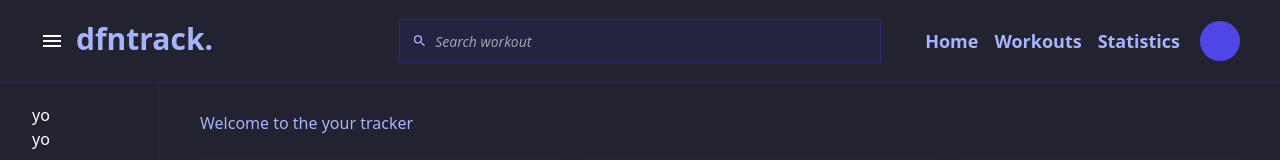
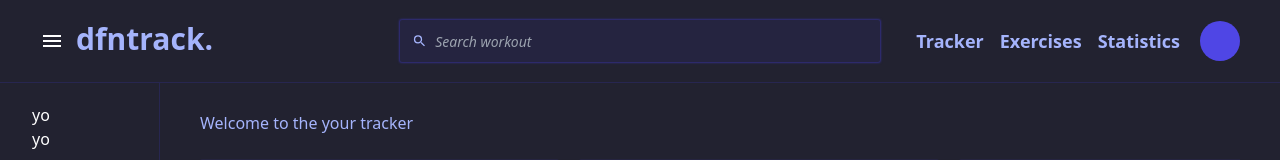
Before and after one commit to kdiffin/diffintrack, a Next.js app in the folder client/: page /track in a window 1280 px wide. Shown: the top 160 px of the page. Built offline with nearby package versions, Linux system fonts and the light colour scheme; no server answers.

Commit message:
changed layout and navbar routes

```diff
--- a/client/src/components/Layout.tsx
+++ b/client/src/components/Layout.tsx
@@ -10,7 +10,7 @@ function Layout({ children }: { children: React.ReactNode }) {
       <div className="flex  flex-1 overflow-hidden ">
         <Sidebar />
         {/* make the child component (page) full height of the screen */}
-        <main className=" dark-scrollbar flex-1 overflow-y-auto  [&>div]:pt-5">
+        <main className=" dark-scrollbar flex-1 overflow-y-auto [&>div]:px-5 [&>div]:pt-5 [&>div]:md:px-10">
           {children}
         </main>
       </div>
--- a/client/src/components/Navbar.tsx
+++ b/client/src/components/Navbar.tsx
@@ -60,9 +60,9 @@ function Navbar() {
 
         <div className="flex flex-[0.3]  items-center justify-end gap-4">
           <div className=" hidden items-center gap-4 lg:flex">
-            <NavbarItem title={"home"} />
-            <NavbarItem title={"workouts"} />
-            <NavbarItem title={"statistics"} />
+            <NavbarItem href="/track" title={"tracker"} />
+            <NavbarItem href="/exercises" title={"exercises"} />
+            <NavbarItem href="/track" title={"statistics"} />
           </div>
 
           <DropdownMenu.Root>
@@ -82,11 +82,11 @@ function Navbar() {
   );
 }
 
-function NavbarItem({ title }: { title: string }) {
+function NavbarItem({ title, href }: { title: string; href: string }) {
   return (
-    <button className="text-lg font-semibold capitalize text-accent">
+    <Link href={href} className="text-lg font-semibold capitalize text-accent">
       {title}
-    </button>
+    </Link>
   );
 }
 
--- a/client/src/pages/track.tsx
+++ b/client/src/pages/track.tsx
@@ -13,7 +13,7 @@ import { FaDiscord, FaGithub, FaInstagram } from "react-icons/fa";
 function home() {
   const { user } = useUser();
   return (
-    <div className="px-5 md:px-10 ">
+    <div>
       <div className="mb-6">
         <div className="mb-2 text-3xl font-bold text-white ">
           <Username />
@@ -24,7 +24,7 @@ function home() {
       {/* ROW 1 */}
 
       <div className="flex flex-col gap-5">
-        <div className=" !no-scrollbar  col-span-12 flex gap-5 overflow-x-auto   ">
+        <div className=" no-scrollbar  col-span-12 flex gap-5 overflow-x-auto   ">
           <ChartContainer
             title="Arms"
             icon={<MdHandshake size={30} className=" text-accent" />}
@@ -252,3 +252,42 @@ const ProgressCircle = ({ radius = 20123123, progress = 500 }) => {
 };
 
 export default withLayout(home);
+
+// unused 3rd row square
+
+// {
+//   /* SOCIALS */
+// }
+// <div className="  flex  flex-1 flex-col bg-primary p-6   ">
+//   <p className="flex items-center gap-2 font-medium  capitalize ">
+//     Where to contact me
+//   </p>
+
+//   <div className="mt-4 flex flex-col  justify-center ">
+//     <div className="flex items-center gap-2  p-[6px]  ">
+//       <FaGithub className=" text-accent" size={22} />{" "}
+//       <p className="    font-medium  ">Github</p>
+//     </div>
+
+//     <div className="my-2 h-[1px] bg-secondary" />
+
+//     <div className=" flex items-center gap-2 p-[6px] ">
+//       <FaDiscord className=" text-accent" size={22} />{" "}
+//       <p className="    font-medium  ">Discord</p>
+//     </div>
+
+//     <div className="my-2 h-[1px] bg-secondary" />
+
+//     <div className="flex items-center gap-2 p-[6px]  ">
+//       <MdMail className=" text-accent" size={22} />{" "}
+//       <p className="   font-medium  ">Mail</p>
+//     </div>
+
+//     <div className="my-2 h-[1px] bg-secondary" />
+
+//     <div className="flex items-center gap-2 p-[6px]  ">
+//       <FaInstagram className=" text-accent" size={22} />{" "}
+//       <p className="  font-medium  ">Instagram</p>
+//     </div>
+//   </div>
+// </div>;
```
